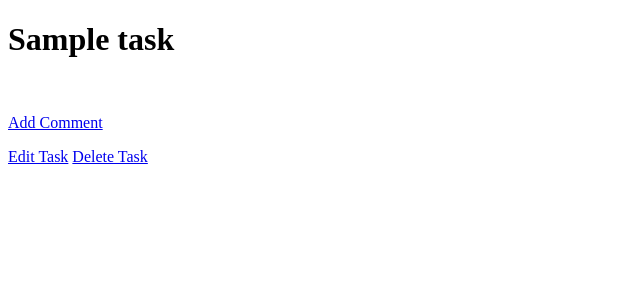
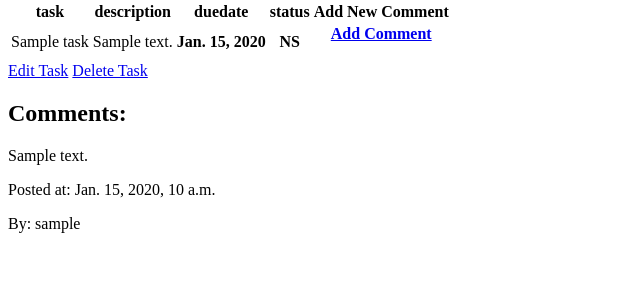
Before and after one commit to ebraa409/OpFlow, a Django app: template main_app/templates/main_app/task_detail.html in a window 1280 px wide. Shown: the part 116-416 px from the top of the page, without its empty margins (0-640 px from the left). Run offline with Django 4.2, Linux system fonts and the light colour scheme; the template is opened without the code that fills it: values that come from a table or form of the project are taken from there, others are empty; tables that the repository leaves empty hold one stand-in row (values such as "Sample post"); parts of the project's set-up code (start-up, migrations or seed data) failed here and were passed over.

Commit message:
updated code

```diff
--- a/main_app/admin.py
+++ b/main_app/admin.py
@@ -2,8 +2,11 @@ from django.contrib import admin
 from .models import Profile
 from .models import Workspace
 from .models import Task
+from .models import Comment
+
 # Register your models here.
 
 admin.site.register(Profile)
 admin.site.register(Workspace)
 admin.site.register(Task)
+admin.site.register(Comment)
--- a/main_app/models.py
+++ b/main_app/models.py
@@ -52,7 +52,7 @@ class Task(models.Model):
 
 
 class Comment(models.Model):
-    # task = models.ForeignKey(Task, on_delete=models.CASCADE)
+    task = models.ForeignKey(Task, on_delete=models.CASCADE, default="")
     user = models.ForeignKey(User, on_delete=models.CASCADE, default="")
     text = models.TextField(max_length=499)
     posted_at = models.DateTimeField(auto_now_add=True)
--- a/main_app/templates/main_app/comment_form.html
+++ b/main_app/templates/main_app/comment_form.html
@@ -5,6 +5,8 @@
 <h1>{{task.name}}</h1>
 <form action="" method="POST">
 {% csrf_token %}
+<input type="hidden" name="task_id" value="{{ task.id }}">
+
 {{form.as_p}}
 <input type="submit" value="Submit!">
 </form>
--- a/main_app/templates/main_app/task_detail.html
+++ b/main_app/templates/main_app/task_detail.html
@@ -2,10 +2,39 @@
 
 
 {% block content %}
-
-
-<h1>{{task.name}}</h1><br><p><a href="{% url 'comments_create' %}">Add Comment</a></p>
+<table>
+<thead>
+  <tr>
+    <th>task</th>
+    <th>description</th>
+    <th>duedate</th>
+    <th>status</th>
+    <th>Add New Comment</th>
+</thead>
+<tbody>
+    <tr>
+      <td>{{task.name}}</td>
+      <td>{{task.description}}</td>
+      <th>{{task.duedate}}</th>
+      <th>{{task.status}}</th>
+      <th><a href="{% url 'comments_create' %}">Add Comment</a></p>
+      </th>
+    </tr>
+</tbody>
+</table>
 
 <a href="{% url 'tasks_update' task.id %}">Edit Task</a>
 <a href="{% url 'tasks_delete' task.id %}">Delete Task</a>
+
+<div>
+  <h2>Comments:</h2>
+  <div>
+    {% for comment in comments %}
+      <p>{{ comment.text }}</p>
+      <p>Posted at: {{ comment.posted_at }}</p>
+      <p>By: {{ comment.user.username }}</p>
+    {% endfor %}
+  </div>
+</div>
+
 {% endblock %}
```
Also changed, not shown: main_app/views.py (+8 -7 lines), main_app/migrations/0011_comment_task.py (added), 1 other file.
